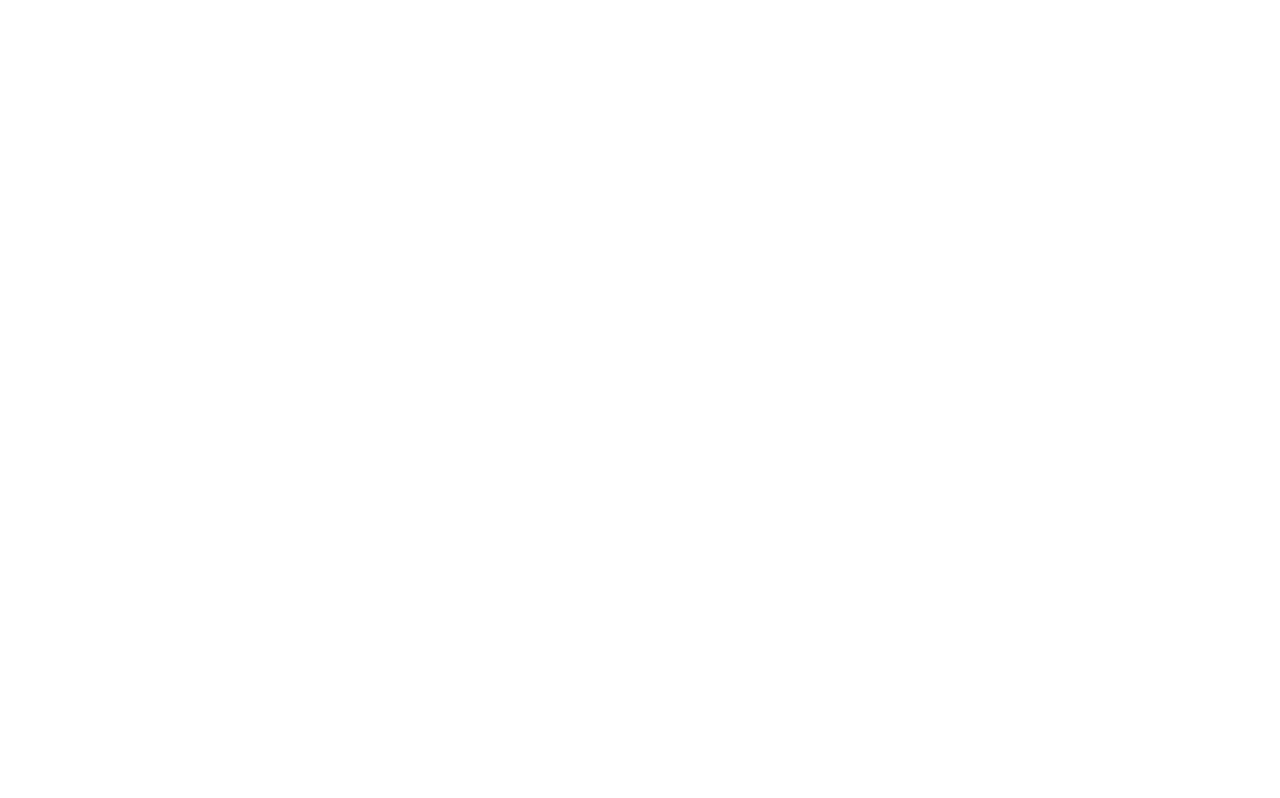
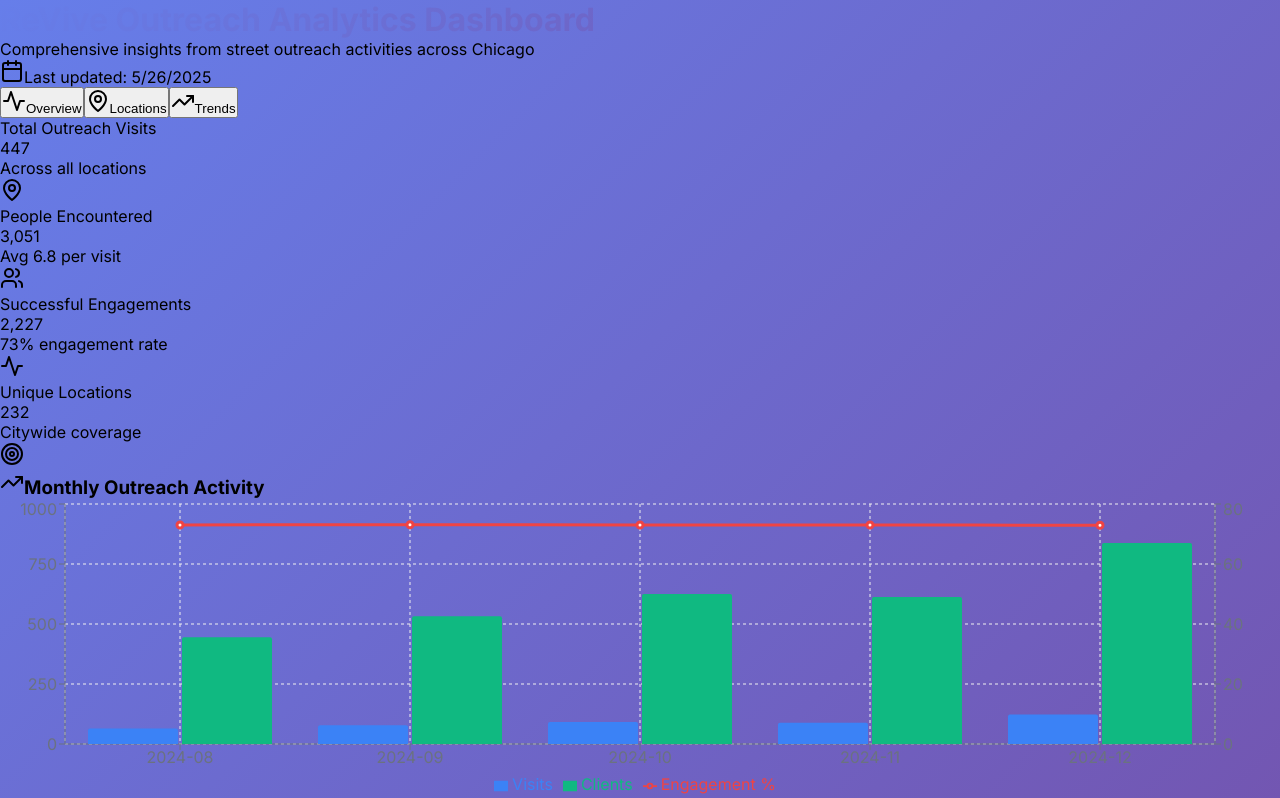
Before and after one commit to ezra5201/revive2, a React (Create React App) app: page / in a window 1280 px wide. Shown: the top 798 px of the page. Built offline with nearby package versions, Linux system fonts and the light colour scheme.

Commit message:
Update index.css

```diff
--- a/src/index.css
+++ b/src/index.css
@@ -1,4 +1,64 @@
 /* Import Tailwind CSS base, components, and utilities */
 @tailwind base;
 @tailwind components;
-@tailwind utilities
+@tailwind utilities;
+
+/* Import Google Fonts */
+@import url('https://fonts.googleapis.com/css2?family=Inter:wght@300;400;500;600;700;800&display=swap');
+
+/* Global styles for ReVive Dashboard */
+* {
+  box-sizing: border-box;
+  margin: 0;
+  padding: 0;
+}
+
+body {
+  margin: 0;
+  font-family: 'Inter', -apple-system, BlinkMacSystemFont, 'Segoe UI', 'Roboto', 'Oxygen',
+    'Ubuntu', 'Cantarell', 'Fira Sans', 'Droid Sans', 'Helvetica Neue',
+    sans-serif;
+  -webkit-font-smoothing: antialiased;
+  -moz-osx-font-smoothing: grayscale;
+  background: linear-gradient(135deg, #667eea 0%, #764ba2 100%);
+  min-height: 100vh;
+}
+
+/* Animation keyframes */
+@keyframes fadeIn {
+  from {
+    opacity: 0;
+    transform: translateY(20px);
+  }
+  to {
+    opacity: 1;
+    transform: translateY(0);
+  }
+}
+
+@keyframes slideUp {
+  from {
+    opacity: 0;
+    transform: translateY(30px);
+  }
+  to {
+    opacity: 1;
+    transform: translateY(0);
+  }
+}
+
+/* Custom utility classes */
+.animate-fade-in {
+  animation: fadeIn 0.6s ease-out;
+}
+
+.animate-slide-up {
+  animation: slideUp 0.6s ease-out;
+}
+
+.gradient-text {
+  background: linear-gradient(135deg, #667eea 0%, #764ba2 100%);
+  -webkit-background-clip: text;
+  -webkit-text-fill-color: transparent;
+  background-clip: text;
+}
```
